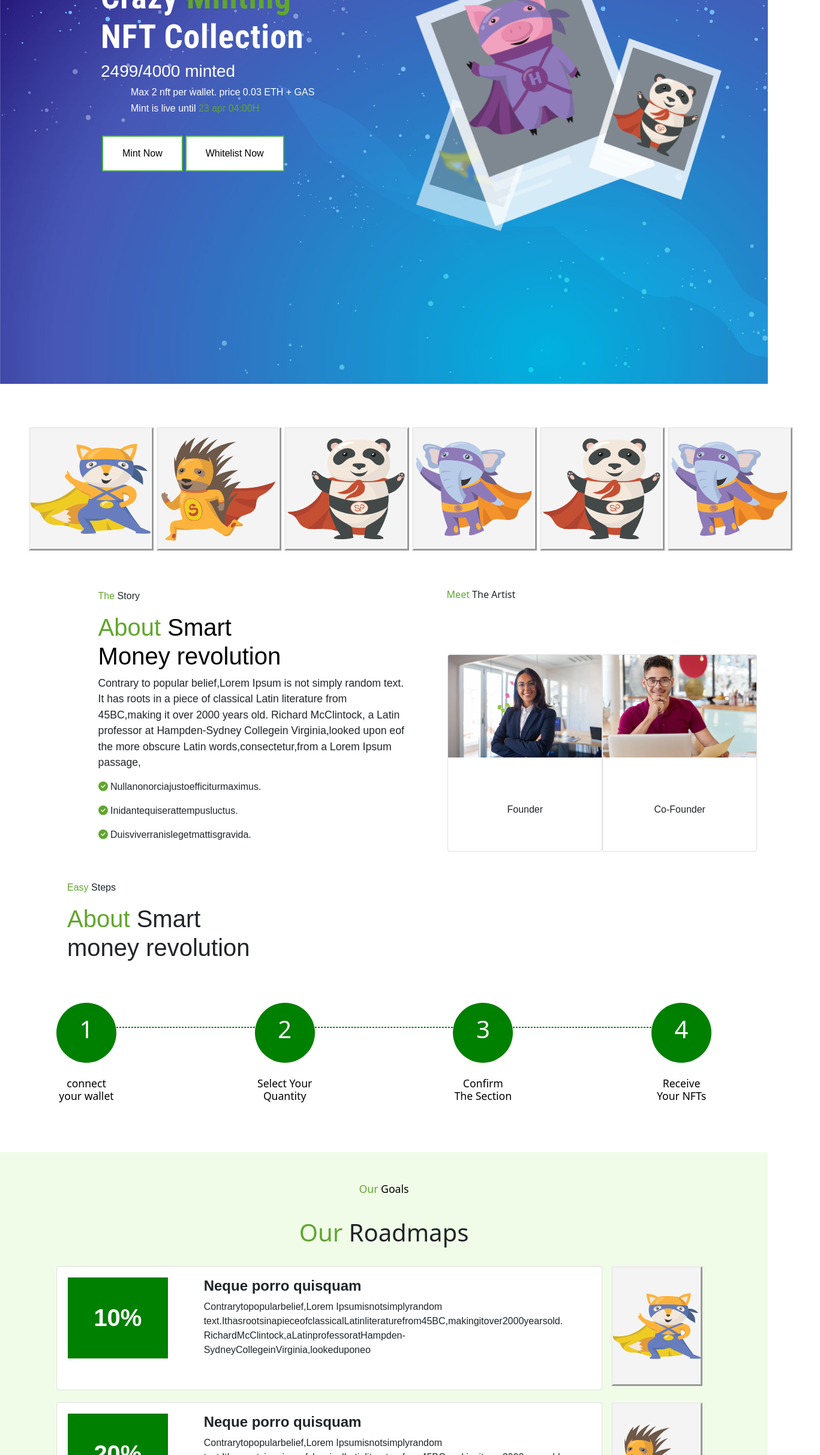
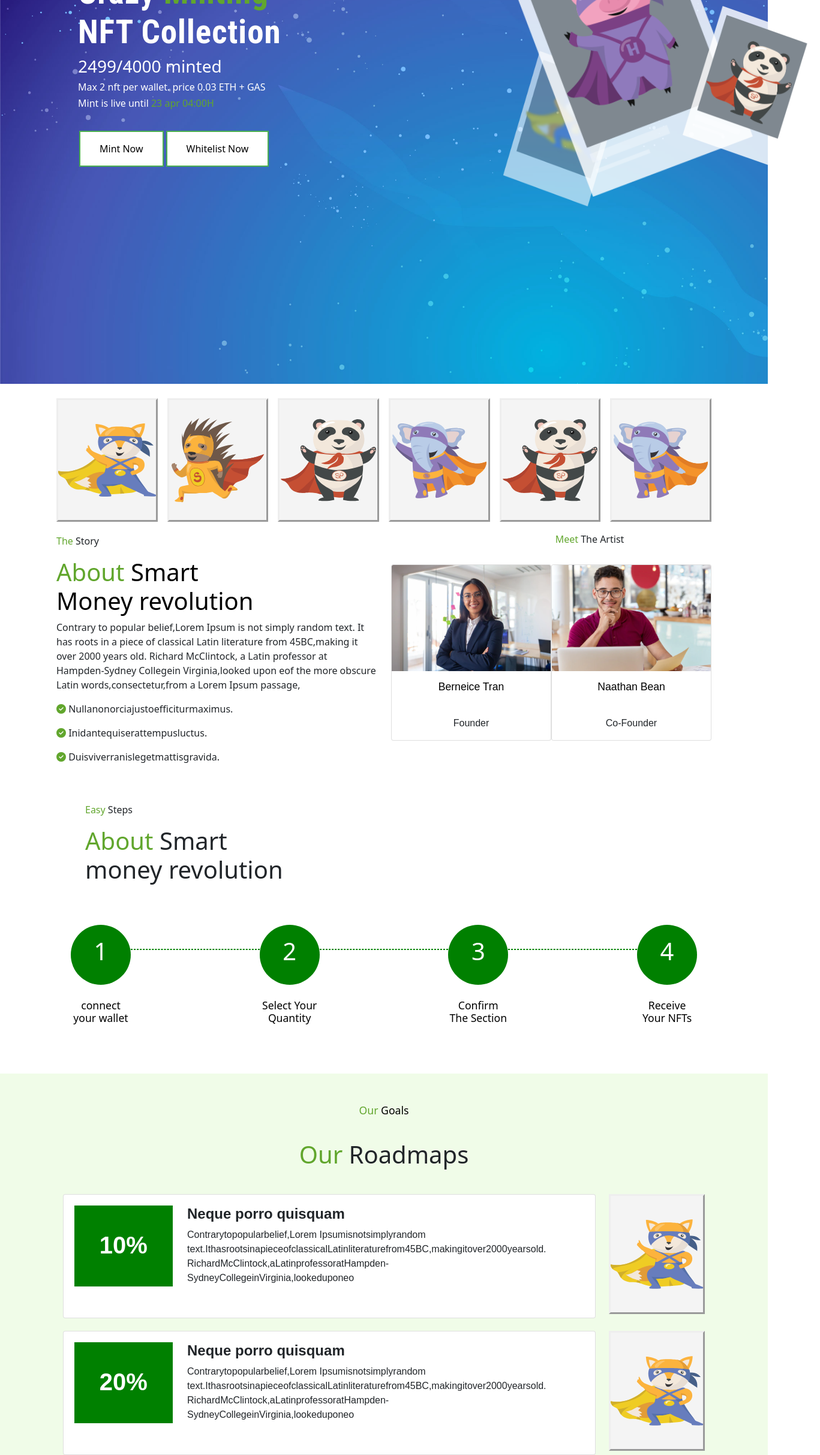
Before and after one commit to NaveedAhmad0/Scratch_Minting_platform, a React (Create React App) app: page / in a window 1280 px wide. Shown: the part 320-2746 px from the top of the page at 60% size, 1367 px wide, since content can reach past the window. Built offline with nearby package versions, Linux system fonts and the light colour scheme; a web font is replaced by a local one.

Commit message:
new updated

```diff
--- a/src/components/About/About.js
+++ b/src/components/About/About.js
@@ -10,8 +10,11 @@ import "./about.css";
 function About() {
   return (
     <>
-      <div id="about" className="container d-flex" style={{paddingTop:"5%"}}>
-        <div className="col-md-6 text-left">
+      {/* <div  className="container d-flex" style={{paddingTop:"5%"}}> */}
+      <div id="about" class="container">
+        <div class="row">
+          <div class="col-sm-6">
+            <div className="text-left">
               <p>
                 <span style={{ color: "#61A62D" }}>The </span>Story
               </p>
@@ -20,12 +23,13 @@ function About() {
                 <br />
                 Money revolution
               </h1>
-          <p style={{ fontSize: "1.1rem" }}>
-            Contrary to popular belief,Lorem Ipsum is not simply random text. It
-            has roots in a piece of classical Latin literature from 45BC,making
-            it over 2000 years old. Richard McClintock, a Latin professor at
-            Hampden-Sydney Collegein Virginia,looked upon eof the more obscure
-            Latin words,consectetur,from a Lorem Ipsum passage,
+              <p style={{ fontSize: "" }}>
+                Contrary to popular belief,Lorem Ipsum is not simply random
+                text. It has roots in a piece of classical Latin literature from
+                45BC,making it over 2000 years old. Richard McClintock, a Latin
+                professor at Hampden-Sydney Collegein Virginia,looked upon eof
+                the more obscure Latin words,consectetur,from a Lorem Ipsum
+                passage,
               </p>
               <p>
                 <FontAwesomeIcon
@@ -49,28 +53,47 @@ function About() {
                 Duisviverranislegetmattisgravida.
               </p>
             </div>
+          </div>
+          <div class="col-sm-6">
+            {/* <div class="container overflow-hidden">
+              <div class="row gx-5">
+                <div class="col"> */}
                   <h6 className="meet">
                     <span style={{ color: "#61A62D" }}>Meet</span> The Artist
                   </h6>
                   <br></br>
-        <div className="col-md-6 d-flex justify-content-between" style={{paddingTop:"10%"}}>
-
+                  <div
+                    className=" d-flex justify-content-between"
+                    style={{ paddingTop: "" }}
+                  >
                     <div class="card" style={{ width: "18rem" }}>
-            <img class="card-img-top" src={pic2} alt="Card image cap" />
+                      <img
+                        class="card-img-top"
+                        src={pic2}
+                        alt="Card image cap"
+                      />
                       <div class="card-body">
-              <h5 class="card-title">Berneice Tran</h5>
+                        <h5 class="card-title text-black">Berneice Tran</h5>
                         <p class="card-text">Founder</p>
                         {/* <a href="#" class="btn btn-primary">Go somewhere</a> */}
                       </div>
                     </div>
                     <div class="card" style={{ width: "18rem" }}>
-            <img class="card-img-top" src={pic3} alt="Card image cap" />
-            <div class="card-body" style={{height:"1rem"}}>
-              <h5 class="card-title">Naathan Bean</h5>
+                      <img
+                        class="card-img-top"
+                        src={pic3}
+                        alt="Card image cap"
+                      />
+                      <div class="card-body" style={{ height: "1rem" }}>
+                        <h5 class="card-title text-black">Naathan Bean</h5>
                         <p class="card-text">Co-Founder</p>
                         {/* <a href="#" class="btn btn-primary">Go somewhere</a> */}
                       </div>
                     </div>
+                  </div>
+                {/* </div>
+              </div>
+            </div> */}
           </div>
         </div>
         <div className="container px-5 mt-5 text-left">
@@ -84,13 +107,13 @@ function About() {
         </div>
         <br></br>
         <br></br>
-      <div className="container d-flex m-auto">
+        <div className="container circleline d-flex m-auto">
           <div>
             <div className="circle text-white">
               <h1>1</h1>
             </div>
             <br />
-          <h5 className="text-black">connect your wallet</h5>
+            <h5 className="text-black" id="css1111">connect your wallet</h5>
           </div>
           <div className="dashline"></div>
 
@@ -122,6 +145,8 @@ function About() {
             <h5 className="text-black">Receive Your NFTs</h5>
           </div>
         </div>
+      </div>
+      {/* </div> */}
     </>
   );
 }
--- a/src/components/About/about.css
+++ b/src/components/About/about.css
@@ -17,4 +17,19 @@
 .meet{
     min-width: fit-content;
     margin-right: -8rem;
+    font-weight: 400;
 }
+@media only screen and (max-width: 700px) {
+    .dashline{
+         display: none;
+    }
+    .circleline{
+        flex-direction: column;
+    }
+    .circle{
+        margin-right: 5in !important;
+    }
+    /* #css1111{
+        margin-left: -3.5in;
+    } */
+}
--- a/src/components/Collection.component/Collection.css
+++ b/src/components/Collection.component/Collection.css
@@ -5,6 +5,8 @@
 #icon123{
   font-family: 'Roboto Condensed', sans-serif;
   letter-spacing: 1px;
+  font-weight: bolder;
+  font-size: 4.3vw;
 }
 .button123 {
     background-color: #4CAF50;
@@ -34,3 +36,20 @@
   .bgimg{
     /* background-image: ; */
   }
+  #css1{
+    margin-top: 5%;
+    margin-left: 5%;
+  }
+  .img2{
+    margin-top: 48%;
+    margin-right: 41%;
+  }
+  .img3{
+    z-index: 1;
+    margin-right: -25%;
+    margin-top: -32rem;
+  }
+  .img4{
+    margin-top: -137%;
+    margin-left: 86%;
+}
--- a/src/components/Collection.component/Collection.js
+++ b/src/components/Collection.component/Collection.js
@@ -20,18 +20,19 @@ function Collection() {
     <div id="home" style={myStyle}>
       <Navbar />
       <div className="container mt-5 d-flex" id="collection">
-        <div className="col-10">
+        <div class="row">
+          <div class="col-sm-6 col-md-8">
             <div
-            className="col-md-6 text-left"
-            style={{ marginLeft: "5%", marginTop: "5%" }}
+              className="text-left" id="css1"
+              // style={{ marginLeft: "5%", marginTop: "5%" }}
             >
               <h1
                 id="icon123"
-              style={{ fontSize: "4.3vw", fontWeight: "bolder" }}
+                // style={{ fontSize: "4.3vw", fontWeight: "bolder" }}
                 className="text-white"
               >
-              Crazy <span style={{ color: "#61A62D" }}>Minting</span> <br /> NFT
-              Collection{" "}
+                Crazy <span style={{ color: "#61A62D" }}>Minting</span> <br />{" "}
+                NFT Collection{" "}
               </h1>
               <h3 className="text-white">2499/4000 minted</h3>
               {/* <br></br> */}
@@ -49,30 +50,31 @@ function Collection() {
           <button className="btn btn-success">Whitelist Now</button> */}
             </div>
           </div>
-        <div className="col-6" style={{ marginLeft: "-24rem" }}>
+          <div className="col-sm-6 col-md-4" >
             {/* <img src={image} alt="imge" width={220} height={220} /> */}
 
             <img
-            src={img2}
+              src={img2} className="img2"
               alt="imge"
-            style={{ marginTop: "48%", marginRight: "41%" }}
+              // style={{ marginTop: "48%", marginRight: "41%" }}
               width={220}
-            height={220}
+              height={260}
             />
             <img
-            src={img3}
+              src={img3}  className="img3"
               alt="imge"
-            style={{ marginLeft: "-27rem", zIndex: "1" }}
+              // style={{ marginLeft: "-27rem", zIndex: "1" }}
               width={400}
               height={450}
             />
             <img
-            src={img1}
+              src={img1}  className="img4"
               alt="imge"
-            style={{ marginTop: "-78%", marginLeft: "67%" }}
+              // style={{ marginTop: "-78%", marginLeft: "67%" }}
               width={230}
               height={270}
             />
+          </div>
         </div>
       </div>
     </div>
--- a/src/components/Footer/Footer.js
+++ b/src/components/Footer/Footer.js
@@ -12,7 +12,7 @@ function Footer() {
 					<Col lg="3" md="6" sm="6">
 						<div className="logo-footer">
 							<img src={logo} alt="Logo" />
-							<p className="text-left">
+							<p className="text-left text-left1">
 								Lorem ipsum, dolor sit amet consectetur adipisicing elit.
 								Exercitationem, provident!
 							</p>
@@ -22,19 +22,19 @@ function Footer() {
 					<Col lg="2" md="3" sm="6" className="sitemap-style">
 						<h5>Sitemap</h5>
 						<div className="list__item">
-							<h6>
+							<h6 className="css1234">
 								<a href="#">Home</a>
 							</h6>
-							<h6>
+							<h6 className="css1234">
 								<a href="#">About</a>
 							</h6>
-							<h6>
+							<h6 className="css1234">
 								<a href="#">Roadmap</a>
 							</h6>
-							<h6>
+							<h6 className="css1234">
 								<a href="#">FAQ</a>
 							</h6>
-							<h6>
+							<h6 className="css1234">
 								<a href="#">Articles</a>
 							</h6>
 						</div>
@@ -43,19 +43,19 @@ function Footer() {
 					<Col lg="2" md="3" sm="6" className="sitemap-style">
 						<h5>Sitemap</h5>
 						<div className="list__item">
-							<h6>
+							<h6 className="css1234">
 								<a href="#">Home</a>
 							</h6>
-							<h6>
+							<h6 className="css1234">
 								<a href="#">About</a>
 							</h6>
-							<h6>
+							<h6 className="css1234">
 								<a href="#">Roadmap</a>
 							</h6>
-							<h6>
+							<h6 className="css1234">
 								<a href="#">FAQ</a>
 							</h6>
-							<h6>
+							<h6 className="css1234">
 								<a href="#">Articles</a>
 							</h6>
 						</div>
--- a/src/components/Footer/footer.css
+++ b/src/components/Footer/footer.css
@@ -16,7 +16,7 @@ h5 {
     padding-bottom: 30px;
 }
 
-h6 {
+.css1234{
     text-align: left;
     padding-left: 50px;
 }
@@ -81,7 +81,7 @@ h6 {
     font-family:'Poppins', sans-serif;
 }
 
-.text-left {
+.text-left1 {
     font-family:'Poppins', sans-serif;
     margin-left: 5%;
 }
--- a/src/components/Roadmap/Roadmap.js
+++ b/src/components/Roadmap/Roadmap.js
@@ -11,18 +11,20 @@ function Roadmap() {
     <div id="roadmap">
       <div style={{ paddingTop: "4%" }}>
         <h5 className="text-black">
-          <span style={{ color: "#61A62D" }}>Our</span > Goals
+          <span style={{ color: "#61A62D" }}>Our</span> Goals
         </h5>
         <h1>
           <span style={{ color: "#61A62D" }}>Our </span>Roadmaps
         </h1>
       </div>
       <br />
-      <div className="container d-flex">
+      <div className="container">
+        <div class="row g-0">
+          <div class="col-sm-6 col-md-10" style={{padding:"1%"}}>
             <div class="card">
               <div style={{ padding: "2%" }} className="col-10 d-flex">
                 <div className="box">
-              <h1 style={{fontWeight:"900" }}>10%</h1>
+                  <h1 style={{ fontWeight: "900" }}>10%</h1>
                 </div>
                 <div className="text container text-left">
                   <h4 style={{ fontWeight: "bolder" }}>Neque porro quisquam</h4>
@@ -34,15 +36,23 @@ function Roadmap() {
                 </div>
               </div>
             </div>
-        <div className="col-2" id="">
-          <img src={logo1} className="logo1" height={200} width={100} alt="nft" />
+          </div>
+          <div class="col-6 col-md-2" style={{padding:"1%"}}>
+            <div className="" id="">
+              <img
+                src={logo1}
+                className="logo1"
+                height={200}
+                width={200}
+                alt="nft"
+              />
             </div>
           </div>
-      <div className="container d-flex">
+          <div class="col-sm-6 col-md-10" style={{padding:"1%"}}>
             <div class="card">
               <div style={{ padding: "2%" }} className="col-10 d-flex">
                 <div className="box">
-              <h1 style={{ fontWeight:"900" }}>20%</h1>
+                  <h1 style={{ fontWeight: "900" }}>20%</h1>
                 </div>
                 <div className="text container text-left">
                   <h4 style={{ fontWeight: "bolder" }}>Neque porro quisquam</h4>
@@ -54,15 +64,23 @@ function Roadmap() {
                 </div>
               </div>
             </div>
-        <div className="col-2">
-          <img src={logo2} className="logo1" height={200} width={100} alt="nft" />
+          </div>
+          <div class="col-6 col-md-2" style={{padding:"1%"}}>
+            <div className="" id="">
+              <img
+                src={logo1}
+                className="logo1"
+                height={200}
+                width={200}
+                alt="nft"
+              />
             </div>
           </div>
-	  <div className="container d-flex">
+          <div class="col-sm-6 col-md-10" style={{padding:"1%"}}>
             <div class="card">
               <div style={{ padding: "2%" }} className="col-10 d-flex">
                 <div className="box">
-              <h1 style={{ fontWeight:"900" }}>50%</h1>
+                  <h1 style={{ fontWeight: "900" }}>50%</h1>
                 </div>
                 <div className="text container text-left">
                   <h4 style={{ fontWeight: "bolder" }}>Neque porro quisquam</h4>
@@ -74,15 +92,23 @@ function Roadmap() {
                 </div>
               </div>
             </div>
-        <div className="col-2">
-          <img src={logo3} className="logo1" height={200} width={100} alt="nft" />
+          </div>
+          <div class="col-6 col-md-2" style={{padding:"1%"}}>
+            <div className="" id="">
+              <img
+                src={logo1}
+                className="logo1"
+                height={200}
+                width={200}
+                alt="nft"
+              />
             </div>
           </div>
-	  <div className="container d-flex">
+          <div class="col-sm-6 col-md-10" style={{padding:"1%"}}>
             <div class="card">
               <div style={{ padding: "2%" }} className="col-10 d-flex">
                 <div className="box">
-              <h1 style={{ fontWeight:"900" }}>70%</h1>
+                  <h1 style={{ fontWeight: "900" }}>70%</h1>
                 </div>
                 <div className="text container text-left">
                   <h4 style={{ fontWeight: "bolder" }}>Neque porro quisquam</h4>
@@ -94,15 +120,23 @@ function Roadmap() {
                 </div>
               </div>
             </div>
-        <div className="col-2">
-          <img src={logo4} className="logo1" height={200} width={100} alt="nft" />
+          </div>
+          <div class="col-6 col-md-2" style={{padding:"1%"}}>
+            <div className="" id="">
+              <img
+                src={logo1}
+                className="logo1"
+                height={200}
+                width={200}
+                alt="nft"
+              />
             </div>
           </div>
-	  <div className="container d-flex ">
+          <div class="col-sm-6 col-md-10" style={{padding:"1%"}}>
             <div class="card">
-          <div style={{ padding: "2%" }} className="col-10 d-flex ">
+              <div style={{ padding: "2%" }} className="col-10 d-flex">
                 <div className="box">
-              <h1 style={{ fontWeight:"900" }}>100%</h1>
+                  <h1 style={{ fontWeight: "900" }}>100%</h1>
                 </div>
                 <div className="text container text-left">
                   <h4 style={{ fontWeight: "bolder" }}>Neque porro quisquam</h4>
@@ -114,8 +148,18 @@ function Roadmap() {
                 </div>
               </div>
             </div>
-        <div className="col-2">
-          <img src={logo3} className="logo1" height={200} width={100} alt="nft" />
+          </div>
+          <div class="col-6 col-md-2" style={{padding:"1%"}}>
+            <div className="" id="">
+              <img
+                src={logo1}
+                className="logo1"
+                height={200}
+                width={200}
+                alt="nft"
+              />
+            </div>
+          </div>
         </div>
       </div>
     </div>
--- a/src/components/Roadmap/roadmap.css
+++ b/src/components/Roadmap/roadmap.css
@@ -29,3 +29,8 @@
     background-color: #F4F4F4;
     border: outset;
 }
+@media only screen and (max-width: 700px) {
+    .logo1{
+        width: auto;
+    }
+}
--- a/src/components/card component/Card.component.js
+++ b/src/components/card component/Card.component.js
@@ -9,25 +9,38 @@ import "./card.css";
 
 function Card() {
   return (
-		<div className="d-flex mt-5 px-5">
-
+    <div class="container">
+      <div class="row row-cols-2 row-cols-lg-6 g-2 g-lg-3">
+        <div class="col">
           <div className="card2">
-				<img src={logo1} alt="" className="logo" height={200} width={100}/>
+            <img src={logo1} alt="" className="logo" height={200} width={100} />
           </div>
+        </div>
+		<div class="col">
         <div className="card2">
-				<img src={logo2} alt="" className="logo" height={200} width={100}/>
+          <img src={logo2} alt="" className="logo" height={200} width={100} />
         </div>
+		</div>
+		<div class="col">
         <div className="card2">
           <img src={logo3} alt="" className="logo" height={200} width={100} />
         </div>
+		</div>
+		<div class="col">
         <div className="card2">
-				<img src={logo4} alt="" className="logo" height={200} width={100}/>
+          <img src={logo4} alt="" className="logo" height={200} width={100} />
         </div>
+		</div>
+		<div class="col">
         <div className="card2">
-				<img src={logo3} alt="" className="logo" height={200} width={100}/>
+          <img src={logo3} alt="" className="logo" height={200} width={100} />
         </div>
+		</div>
+		<div class="col">
         <div className="card2">
           <img src={logo4} alt="" className="logo" height={200} width={10} />
+        </div>
+		</div>
       </div>
     </div>
   );
--- a/src/components/card component/card.css
+++ b/src/components/card component/card.css
@@ -1,10 +1,10 @@
 .card2{
-    width: 13rem;
+    /* width: 13rem;
     margin: 0 auto;
     display: grid;
     grid-template-columns: 1fr 1fr 1fr 1fr;
     grid-gap: 20px;
-    margin-right: 5px;
+    margin-right: 5px; */
     border: outset;
 }
 .logo{
```
Lines whose indentation alone changed are shown as unchanged.
